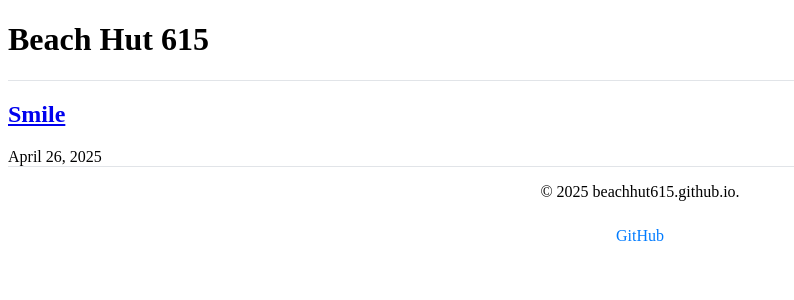
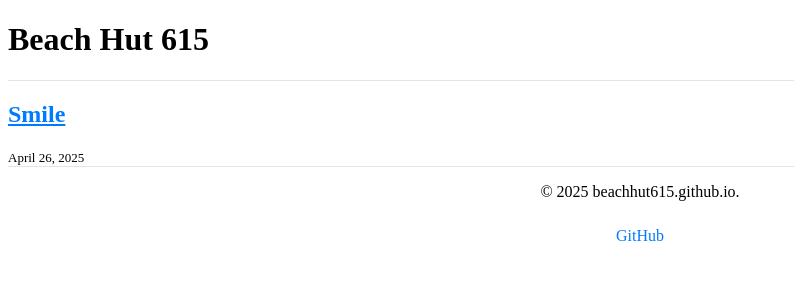
Before and after one commit to beachhut615/beachhut615.github.io, a Jekyll site: the page built from README.md, in a window 1280 px wide. Shown: the top 300 px of the page, without its empty margins (0-794 px from the left). Built offline with Jekyll 4.4.1, drawn with Linux system fonts in a browser that asks for light colours; our own code applies the rules of GitHub Pages for plain Markdown files.

Commit message:
Update styles.css

```diff
--- a/assets/css/styles.css
+++ b/assets/css/styles.css
@@ -1,4 +1,21 @@
-.rss-subscribe{
+body a {
+    color: #007bff;
+    text-decor
+}
+
+body a:hover {
+    text-decoration: underline;
+}
+
+.post article h2 {
+    margin-bottom: 0;
+}
+
+.posts article time {
+    font-size: small;
+}
+
+.rss-subscribe {
     display: none;
 }
 
```
